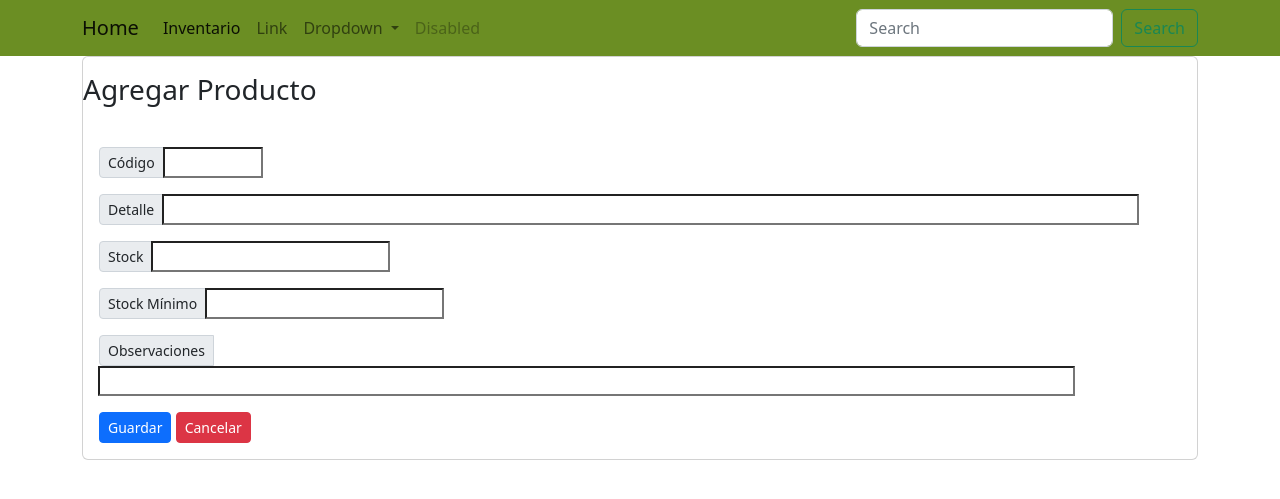
After one commit to jltabbia/inventario, a Django app: page /inventario/crear/ in a window 1280 px wide. The commit adds this page. Shown: the top 499 px of the page. Run offline with Django 4.2, Linux system fonts and the light colour scheme.

Commit message:
Actualiza desde Oficina

```diff
--- a/inventario/urls.py
+++ b/inventario/urls.py
@@ -1,9 +1,11 @@
 from django.urls import path
-from .views import InventarioHomeView
+from .views import InventarioHomeView, eliminar, InventarioCrearView
 
 app_name='inventario'
 
 urlpatterns = [
     path('', InventarioHomeView.as_view(), name='home'),
+    path('crear/', InventarioCrearView.as_view(), name='crear'),
+    path('eliminar/<int:id>', eliminar),
 
 ]
--- a/inventario/views.py
+++ b/inventario/views.py
@@ -1,4 +1,5 @@
-from django.shortcuts import render
+import re
+from django.shortcuts import render, redirect
 from django.views.generic import View
 from .models import Inventario
 
@@ -7,8 +8,22 @@ from .models import Inventario
 class InventarioHomeView(View):
     def get(self, request,*args, **kwargs):
         inventario=Inventario.objects.all()
-        print(inventario)
-        context={
-            inventario:inventario
-        }
-        return render(request, 'inventario/index.html', context)
+        return render(request, 'inventario/index.html', {"inventario":inventario})
+
+class InventarioCrearView(View):
+    def get(self, request, *args, **kwargs):
+        return render(request,'inventario/crear.html',{})
+
+    def post(self, request, *args, **kwargs):
+        if request.method=='POST':
+            producto=Inventario.new()
+            producto.codigo=request.get('codigo')
+            producto.save()
+
+            return redirect('inventario:home')
+
+def eliminar(request, id):
+    producto=Inventario.objects.get(id=id)
+    producto.delete()
+
+    return redirect('inventario:home')
--- a/sistema/urls.py
+++ b/sistema/urls.py
@@ -7,6 +7,6 @@ from inventario import urls
 urlpatterns = [
     path('admin/', admin.site.urls),
     path('', HomeView.as_view(), name='home'),
-    path('inventario',include('inventario.urls', namespace='invetario')),
+    path('inventario/',include('inventario.urls', namespace='inventario')),
 
 ]
--- /dev/null
+++ b/templates/inventario/crear.html
@@ -0,0 +1,40 @@
+{% extends 'layout.html' %}
+{% block titulo %}
+    Crear Producto
+{% endblock %}
+{% block contenido %}
+<div class="container">
+    <div class="card">
+        <div class="card-title">
+            <p class="h3 mb-3 mt-3">Agregar Producto</p>
+        </div>
+        <div class="card-body">
+            <form method="post" action="{% url 'inventario:crear' %}">
+                {% csrf_token %}
+            <div class="input-group input-group-sm mb-3">
+                <span class="input-group-text" id="inputGroup-sizing-sm">Código</span>
+                <input type="text" class="form-control-fixed" size="5" aria-label="Sizing example input" aria-describedby="inputGroup-sizing-sm" nema="codigo">
+              </div>
+              <div class="input-group input-group-sm mb-3">
+                <span class="input-group-text" id="inputGroup-sizing-sm">Detalle</span>
+                <input type="text" class="form-control-fixed" name="detalle" size="100px" aria-label="Sizing example input" aria-describedby="inputGroup-sizing-sm">
+              </div>
+              <div class="input-group input-group-sm mb-3">
+                <span class="input-group-text" id="inputGroup-sizing-sm">Stock</span>
+                <input type="text" class="form-control-fixed" name="stock" size="'5px" aria-label="Sizing example input" aria-describedby="inputGroup-sizing-sm">
+              </div>
+              <div class="input-group input-group-sm mb-3">
+                <span class="input-group-text" id="inputGroup-sizing-sm">Stock Mínimo</span>
+                <input type="text" class="form-control-fixed" name="stock_minimo" size="'5px" aria-label="Sizing example input" aria-describedby="inputGroup-sizing-sm">
+              </div>
+              <div class="input-group input-group-sm mb-3">
+                <span class="input-group-text" id="inputGroup-sizing-sm">Observaciones</span>
+                <input type="text" class="form-control-fixed" name="observaciones" size="100px" aria-label="Sizing example input" aria-describedby="inputGroup-sizing-sm">
+              </div>
+              <button type="submit" class="btn btn-sm btn-primary">Guardar</button>
+              <a href="{% url 'inventario:home' %}" class="btn btn-sm btn-danger">Cancelar</a>
+            </form>
+        </div>
+    </div>
+</div>
+{% endblock %}
```
Also changed, not shown: inventario/models.py (+0 -15 lines), templates/inventario/index.html (+15 -2 lines), inventario/migrations/0003_auto_20220727_0943.py (added).
